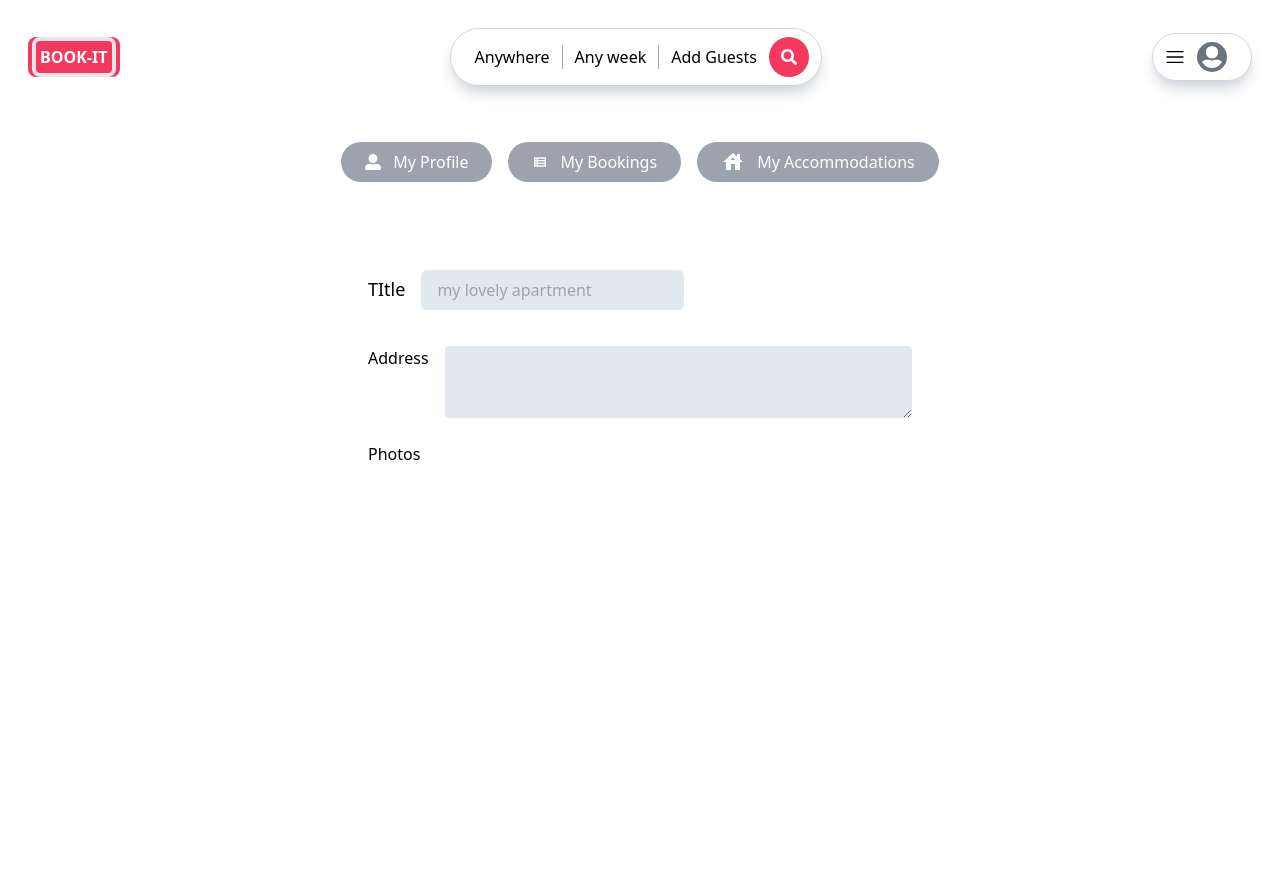
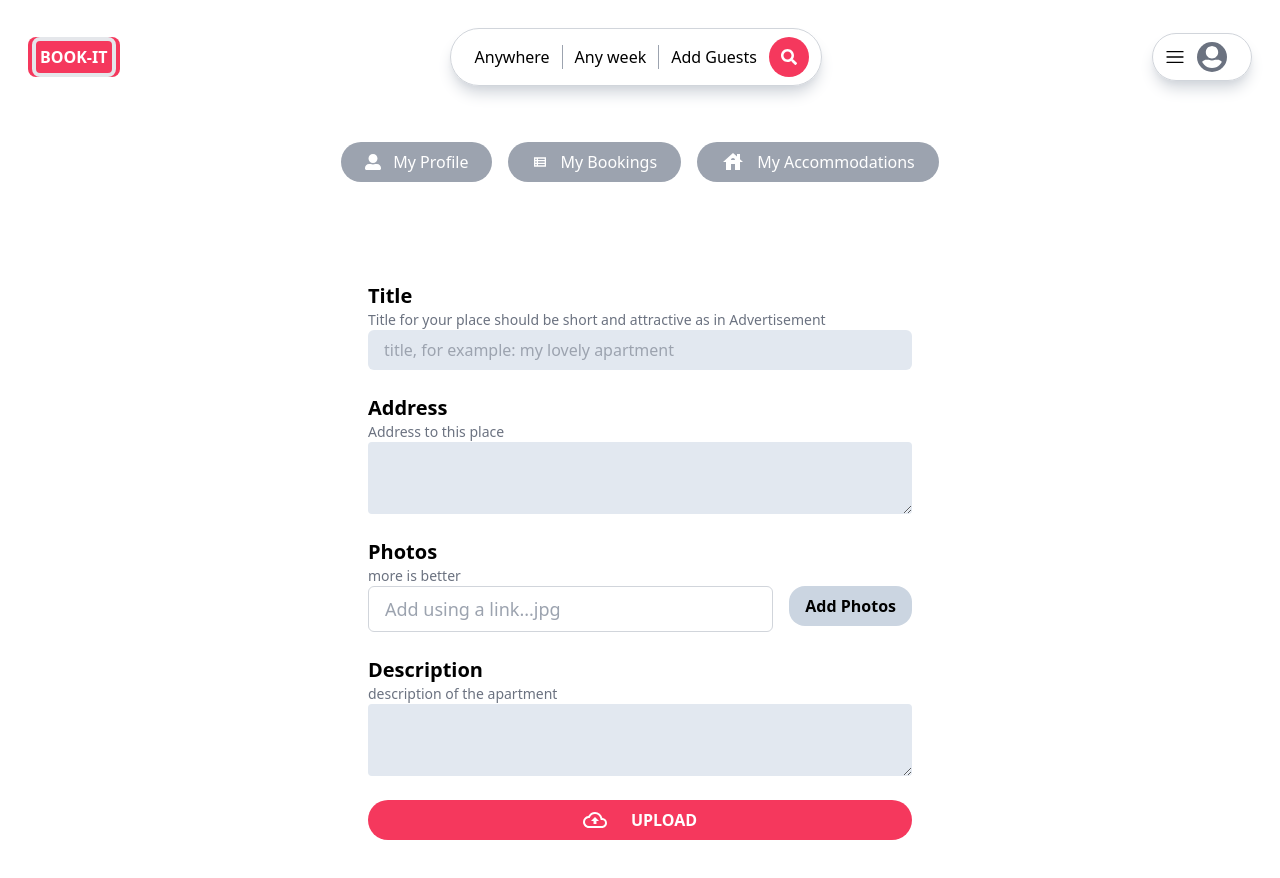
Before and after one commit to ochosteve08/Book-It, a React (Vite) app in the folder client/: page /profile/apartment/new in a window 1280 px wide. Shown: the top 878 px of the page. Before the commit the page ends 800 px from the top, so only its background shows below. Built offline with nearby package versions, Linux system fonts and the light colour scheme.

Commit message:
add features in add-apartment

```diff
--- a/client/src/features/apartment/NewApartment.jsx
+++ b/client/src/features/apartment/NewApartment.jsx
@@ -1,35 +1,87 @@
-
+import { MdOutlineCloudUpload } from "react-icons/md";
 
 const NewApartment = () => {
   return (
     <div className="mx-auto max-w-xl w-full  p-4">
       <form className="flex flex-col space-y-6">
-        <div className="space-x-4 my-3">
-          <label htmlFor="title" className="text-lg  mt-6">
-            TItle
+        <div className="flex flex-col ">
+          <label htmlFor="title" className="text-xl  mt-6 font-semibold">
+            Title
           </label>
+          <p className="text-gray-500 text-sm">
+            Title for your place should be short and attractive as in
+            Advertisement
+          </p>
           <input
             type="text"
             name="title"
             id="title"
             className=" bg-slate-200  rounded-md py-2 px-4 outline-primary hover:outline-primary/50"
-            placeholder="my lovely apartment"
+            placeholder="title, for example: my lovely apartment"
+            required
           />
         </div>
-        <div className="flex space-x-4 my-3">
-          <label htmlFor="address">Address</label>
+        <div className="flex flex-col">
+          <label htmlFor="address" className="text-xl font-semibold">
+            Address
+          </label>
+          <p className="text-gray-500 text-sm">Address to this place</p>
           <textarea
             name="address"
             id="address"
             className="w-full  text-lg text-gray-700 bg-slate-200   py-2 px-4 outline-primary hover:outline-primary/50 rounded transition duration-150 ease-in-out "
+            required
           ></textarea>
         </div>
-        <div>
-          <label htmlFor="photos">Photos</label>
+        <div className="flex flex-col ">
+          <label htmlFor="photos" className="text-xl font-semibold">
+            Photos
+          </label>
+          <p className="text-gray-500 text-sm">more is better</p>
+          {/* <input
+            type="file"
+            id="photo"
+            name="photo"
+            required
+            accept=".jpeg, .png, .jpg"
+            className="   rounded-md  outline-primary hover:outline-primary/50  w-full px-4 py-2 mb-6 focus:text-gray-700
+               focus:bg-white focus:border-slate-500 text-lg
+               text-gray-700 bg-white border border-gray-300
+             transition duration-150 ease-in-out "
+            multiple
+          /> */}
+          <div className="flex space-x-4 items-start  ">
+            <input
+              type="text"
+              placeholder="Add using a link...jpg"
+              className="   rounded-md  outline-primary hover:outline-primary/50   px-4 py-2  focus:text-gray-700
+               focus:bg-white focus:border-slate-500 text-lg grow
+               text-gray-700 bg-white border border-gray-300
+             transition duration-150 ease-in-out "
+            />
+            <button className="bg-slate-300   rounded-2xl font-semibold px-4 py-2">
+              Add Photos
+            </button>
+          </div>
         </div>
+        <div className="flex flex-col">
+          <label htmlFor="description" className="text-xl font-semibold">
+            Description
+          </label>
+          <p className="text-gray-500 text-sm">description of the apartment</p>
+          <textarea
+            name="description"
+            id="description"
+            className="w-full  text-lg text-gray-700 bg-slate-200   py-2 px-4 outline-primary hover:outline-primary/50 rounded transition duration-150 ease-in-out "
+            required
+          ></textarea>
+        </div>
+        <button className="bg-primary flex justify-center items-center py-2 rounded-full gap-6 font-semibold text-white uppercase hover:opacity-70">
+          <MdOutlineCloudUpload className="text-2xl" /> Upload
+        </button>
       </form>
     </div>
   );
-}
+};
 
-export default NewApartment
+export default NewApartment;
```
